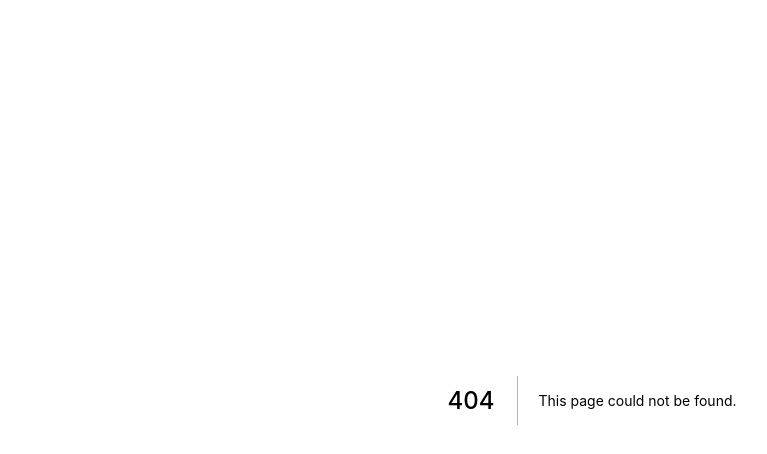
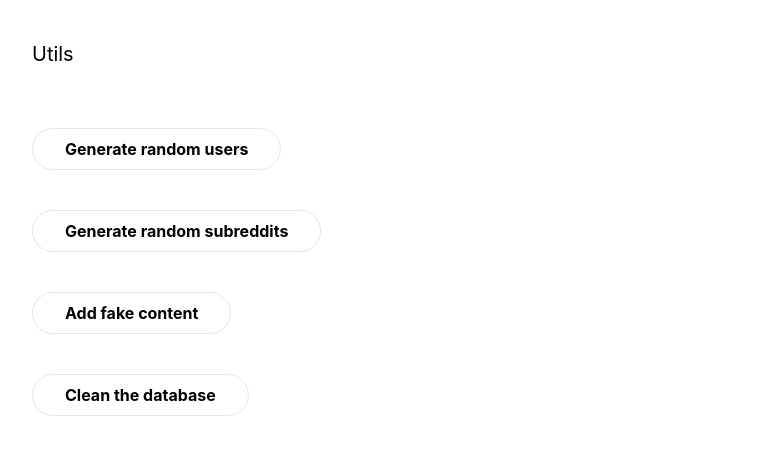
Before and after one commit to rks101/reddit, a Next.js app: page /utils in a window 1280 px wide. Before the commit this address had no page. Shown: the top 454 px of the page, without its empty margins (48-815 px from the left). Built offline with nearby package versions, Linux system fonts and the light colour scheme.

Commit message:
add fake data and show subreddit

```diff
--- /dev/null
+++ b/components/Post.js
@@ -0,0 +1,24 @@
+import timeago from 'lib/timeago'
+
+export default function Post({ post }) {
+  return (
+    <div className='flex flex-col mb-4 border border-3 border-black p-10 bg-gray-200 mx-20 my-10'>
+      <div className='flex flex-shrink-0 pb-0 '>
+        <div className='flex-shrink-0 block group '>
+          <div className='flex items-center text-gray-800'>
+            /r/{post.subredditName} Posted by {post.author.name}{' '}
+            {timeago.format(new Date(post.createdAt))}
+          </div>
+        </div>
+      </div>
+      <div className='mt-5'>
+				<p className='flex-shrink text-2xl font-bold color-primary width-auto'>
+					{post.title}
+        </p>
+				<p className='flex-shrink text-base font-normal color-primary width-auto mt-2'>
+          {post.content}
+        </p>
+      </div>
+    </div>
+  )
+}
--- /dev/null
+++ b/components/Posts.js
@@ -0,0 +1,13 @@
+import Post from 'components/Post'
+
+export default function Posts({ posts }) {
+  if (!posts) return null
+
+  return (
+    <>
+      {posts.map((post, index) => (
+        <Post key={index} post={post} />
+      ))}
+    </>
+  )
+}
--- /dev/null
+++ b/lib/data.js
@@ -0,0 +1,15 @@
+export const getPosts = async (prisma) => {
+    const posts = await prisma.post.findMany({
+      where: {},
+      orderBy: [
+        {
+          id: 'desc',
+        },
+      ],
+      include: {
+        author: true,
+      }
+    })
+
+    return posts
+  }
--- /dev/null
+++ b/lib/timeago.js
@@ -0,0 +1,8 @@
+import TimeAgo from 'javascript-time-ago'
+import en from 'javascript-time-ago/locale/en'
+
+TimeAgo.addLocale(en)
+
+const timeago = new TimeAgo('en-US')
+
+export default timeago
--- a/package.json
+++ b/package.json
@@ -10,6 +10,7 @@
   },
   "dependencies": {
     "@next-auth/prisma-adapter": "^1.0.3",
+    "javascript-time-ago": "^2.5.4",
     "next": "12.1.6",
     "next-auth": "^4.5.0",
     "nodemailer": "^6.7.5",
@@ -18,6 +19,7 @@
     "react-dom": "18.2.0"
   },
   "devDependencies": {
+    "@faker-js/faker": "^7.2.0",
     "autoprefixer": "^10.4.7",
     "eslint": "8.17.0",
     "eslint-config-next": "12.1.6",
--- /dev/null
+++ b/pages/api/utils.js
@@ -0,0 +1,108 @@
+import prisma from "lib/prisma"
+import { faker } from '@faker-js/faker'
+
+export default async function handler(req, res) {
+    if (req.method !== 'POST')
+        return res.end()
+
+    if (req.body.task === 'generate_users') {
+        let count = 0
+
+        while (count < 10) {
+            await prisma.user.create({
+                data: {
+                    name: faker.internet.userName().toLocaleLowerCase(),
+                    email: faker.internet.email().toLocaleLowerCase(),
+                },
+
+            })
+            count++
+        }
+    }
+
+    if (req.body.task === 'generate_subreddits') {
+
+        let count = 0
+
+        while (count < 10) {
+            await prisma.subreddit.create({
+                data: {
+                    name: faker.word.noun().toLocaleLowerCase(),
+                    description: faker.lorem.paragraph(1).toLocaleLowerCase(),
+                },
+            })
+            count++
+        }
+    }
+
+    if (req.body.task === 'add_fake_content') {
+        const users = await prisma.user.findMany()
+
+      const getRandomUser = () => {
+        const randomIndex = Math.floor(Math.random() * users.length)
+        return users[randomIndex]
+      }
+
+      const createPostFromRandomUser = async (subreddit) => {
+        const user = getRandomUser()
+
+        return await prisma.post.create({
+          data: {
+                    title:
+                faker.hacker.adjective() +
+                ' ' +
+                faker.hacker.verb() +
+                ' ' +
+                faker.hacker.noun(),
+            content: faker.hacker.phrase(),
+            subreddit: {
+              connect: {
+                name: subreddit.name,
+              },
+            },
+            author: {
+              connect: { id: user.id },
+            },
+          },
+        })
+        }
+
+      const createCommentsToPost = async (post) => {
+        let count = 0
+        const commentsNumber = Math.floor(Math.random() * 5)
+
+        while (count < commentsNumber) {
+          const user = getRandomUser()
+
+          await prisma.comment.create({
+            data: {
+              content: faker.hacker.phrase(),
+              post: {
+                connect: { id: post.id },
+              },
+              author: {
+                connect: { id: user.id },
+              },
+            },
+          })
+          count++
+        }
+      }
+
+      const subreddits = await prisma.subreddit.findMany()
+
+      subreddits.forEach(async (subreddit) => {
+        const post = await createPostFromRandomUser(subreddit)
+        await createCommentsToPost(post)
+      })
+    }
+
+    if (req.body.task === 'clean_database') {
+        prisma.comment.deleteMany({})
+        prisma.post.deleteMany({})
+        prisma.subreddit.deleteMany({})
+        prisma.user.deleteMany({})
+    }
+
+    res.end()
+  }
--- a/pages/index.js
+++ b/pages/index.js
@@ -1,8 +1,29 @@
 import Head from 'next/head'
-import Image from 'next/image'
+import { getPosts } from 'lib/data.js'
+import prisma from 'lib/prisma'
+import Posts from 'components/Posts'
 
-export default function Home() {
+export default function Home({ posts }) {
   return (
-    <p>Welcome to reddit!</p>
+    <div>
+      <Head>
+        <title>Reddit Clone</title>
+        <meta name='description' content='A great social network!' />
+        <link rel='icon' href='/favicon.ico' />
+      </Head>
+
+      <Posts posts={posts} />
+    </div>
   )
 }
+
+export async function getServerSideProps() {
+  let posts = await getPosts(prisma)
+  posts = JSON.parse(JSON.stringify(posts))
+
+  return {
+    props: {
+      posts: posts,
+    },
+  }
+}
--- /dev/null
+++ b/pages/utils.js
@@ -0,0 +1,51 @@
+export default function Utils() {
+    const tasks = [
+      {
+        task: 'generate_users',
+        description: 'Generate random users'
+      },
+      {
+        task: 'generate_subreddits',
+        description: 'Generate random subreddits'
+      },
+      {
+        task: 'add_fake_content',
+        description: 'Add fake content',
+      },
+      {
+        task: 'clean_database',
+        description: 'Clean the database',
+      },
+    ]
+
+    const Button = ({ task }) => (
+      <div className='flex-1 mb-5'>
+        <button
+          className='border px-8 py-2 mt-5 mr-8 font-bold rounded-full color-accent-contrast bg-color-accent hover:bg-color-accent-hover-darker'
+          onClick={async () => {
+            await fetch('/api/utils', {
+              body: JSON.stringify({
+                task: task.task,
+              }),
+              headers: {
+                'Content-Type': 'application/json',
+              },
+              method: 'POST',
+            })
+          }}
+        >
+          {task.description}
+        </button>
+      </div>
+    )
+
+    return (
+      <div className='mt-10 ml-20'>
+        <h2 className='mb-10 text-xl'>Utils</h2>
+
+              {tasks.map((task, index) => (
+          <Button key={index} task={task} />
+        ))}
+      </div>
+    )
+  }
--- a/styles/globals.css
+++ b/styles/globals.css
@@ -4,6 +4,21 @@ body {
   margin: 0;
   font-family: -apple-system, BlinkMacSystemFont, Segoe UI, Roboto, Oxygen,
     Ubuntu, Cantarell, Fira Sans, Droid Sans, Helvetica Neue, sans-serif;
+
+  /*
+  background-color: black;
+  color: white;
+  */
+}
+
+@media (prefers-color-scheme: dark) {
+  html {
+    filter: invert(100%);
+  }
+
+  img {
+    filter: invert(100%);
+  }
 }
 
 a {
@@ -15,6 +30,7 @@ a {
   box-sizing: border-box;
 }
 
+
 @tailwind base;
 @tailwind components;
 @tailwind utilities;
```
Also changed, not shown: 1 other file (tests, documents, lock files or other folders).
